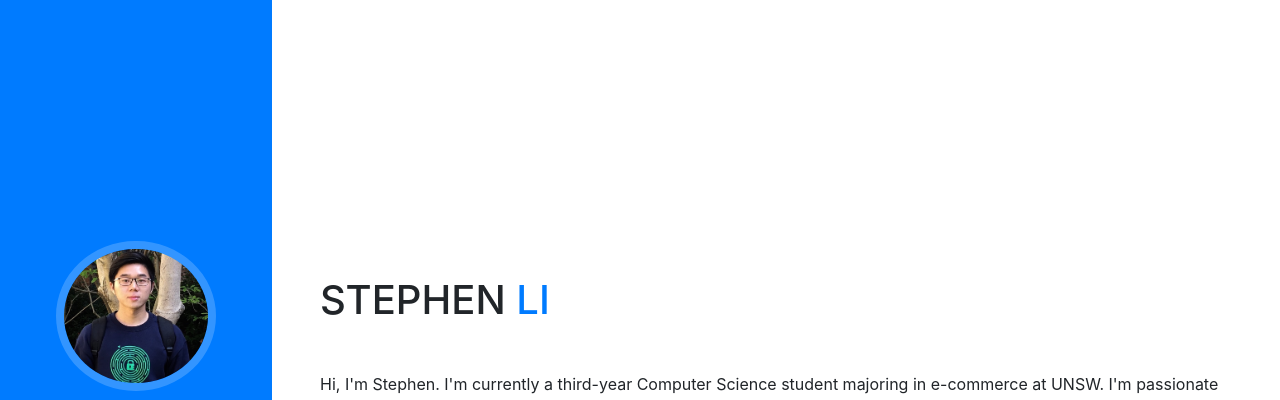
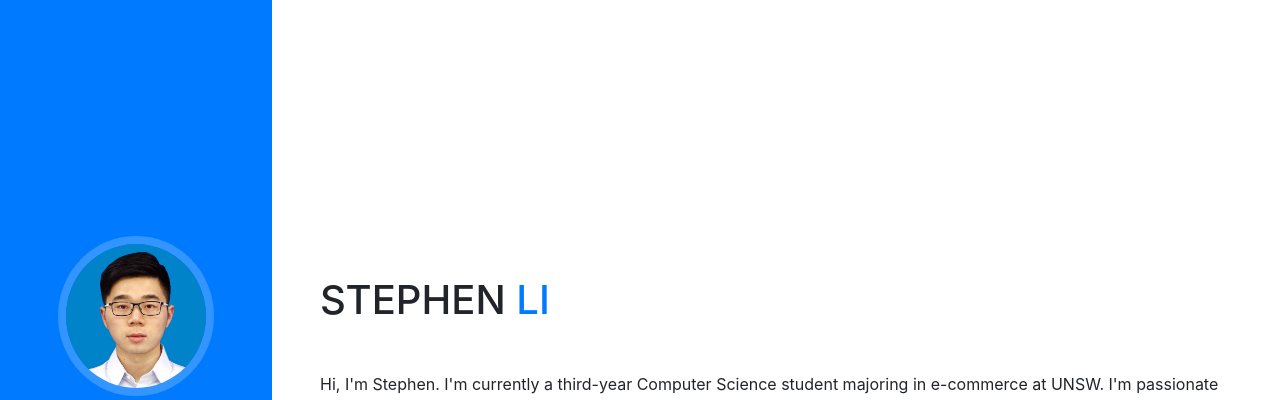
Before and after one commit to 1StephenLi1/1StephenLi1.github.io, a website with bundled scripts: page index.html in a window 1280 px wide. Shown: the top 400 px of the page. Built offline with nearby package versions, Linux system fonts and the light colour scheme; a web font is replaced by a local one.

Commit message:
changed profile pic

```diff
--- a/index.html
+++ b/index.html
@@ -31,7 +31,7 @@
       <a class="navbar-brand js-scroll-trigger" href="#page-top">
         <span class="d-block d-lg-none">Stephen</span>
         <span class="d-none d-lg-block">
-          <img class="img-fluid img-profile rounded-circle mx-auto mb-2" src="img/me.JPG" alt="">
+          <img class="img-fluid img-profile rounded-circle mx-auto mb-2" src="img/meFormal.jpeg" alt="">
         </span>
       </a>
       <button class="navbar-toggler" type="button" data-toggle="collapse" data-target="#navbarSupportedContent" aria-controls="navbarSupportedContent" aria-expanded="false" aria-label="Toggle navigation">
```
Also changed, not shown: img/meFormal.jpeg (added).
